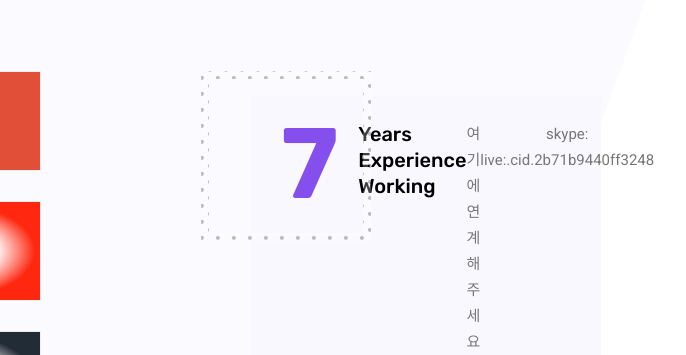
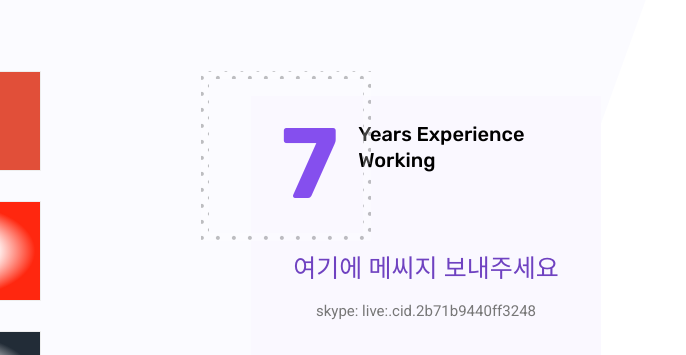
Before and after one commit to irynadev/Portfolio, a plain HTML site: page index.html in a window 1280 px wide. Shown: the part 1180-1535 px from the top of the page, 594-1280 px from the left. Drawn offline with Linux system fonts and the light colour scheme; some packages are replaced by stand-ins of ours.

Commit message:
increase font size of the contact info
increase font size of the contact info

```diff
--- a/index.html
+++ b/index.html
@@ -265,8 +265,11 @@
 						<div class="d-flex mb-50">
 							<span class="lage">7</span>
 							<span class="smll">Years Experience Working</span>
-							<span class="larage">여기에 연계해 주세요</span>
-							<span class="larage">skype: live:.cid.2b71b9440ff3248</span>
+
+						</div>
+						<div>
+							<p class="larage" style="color: #6f42c1; font-size: 25px;">여기에 메씨지 보내주세요</p>
+							<p class="larage">skype: live:.cid.2b71b9440ff3248</p>
 						</div>
 					</div>
 				</div>
```
